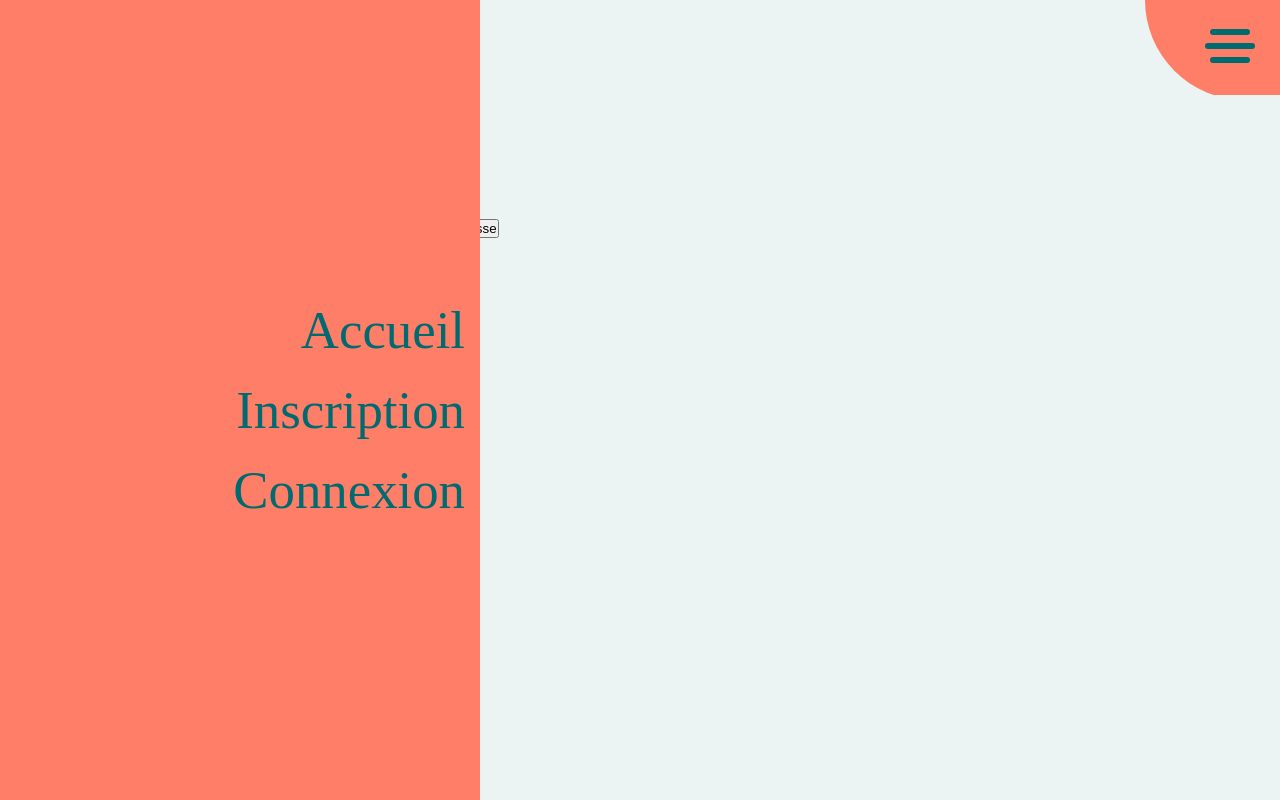
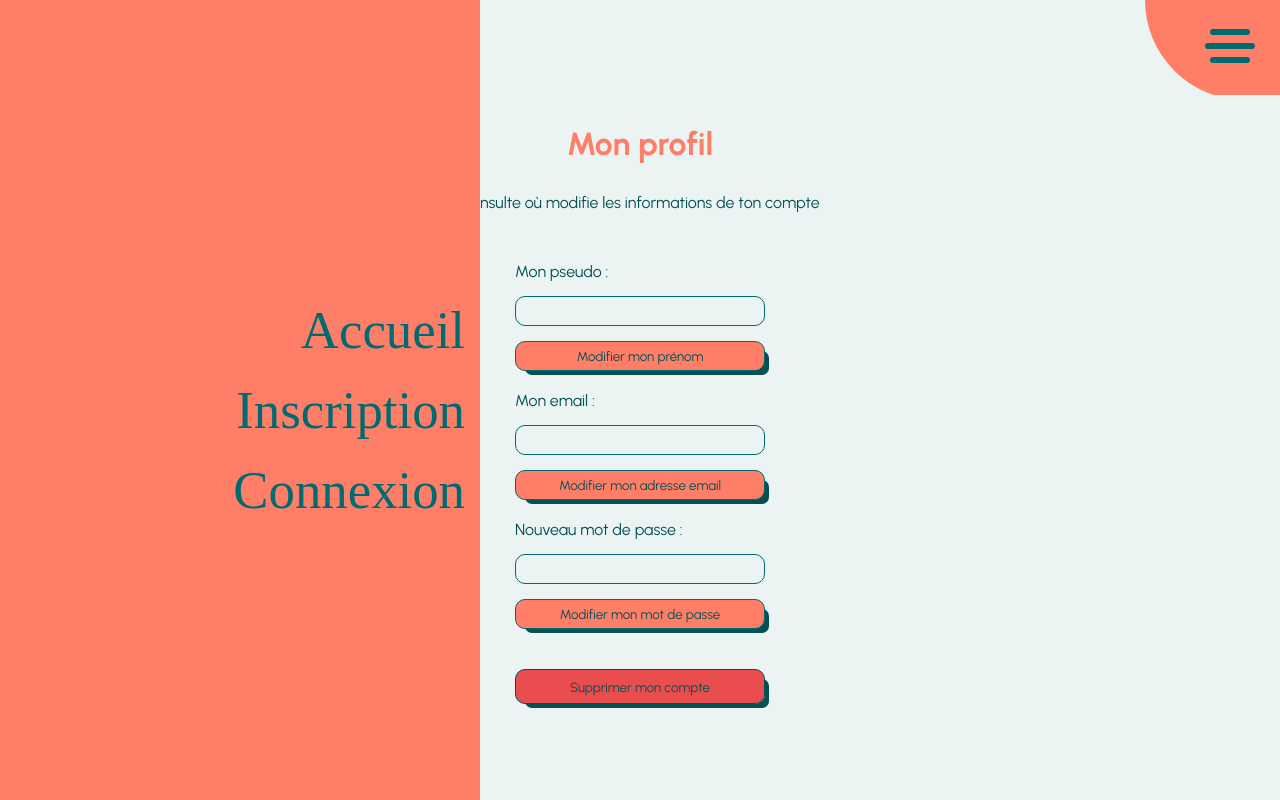
Before and after one commit to GeoffreyDEBARROS/RTBA-front, a React (Create React App) app: page /profil in a window 1280 px wide. Built offline with nearby package versions, Linux system fonts and the light colour scheme; no server answers; a web font is replaced by a local one.

Commit message:
Ajout page création B.A

```diff
--- a/src/components/Cards.js
+++ b/src/components/Cards.js
@@ -21,7 +21,7 @@ const Cards = () => {
             <h3>{item.title}</h3>
           </div>
           <div className="info-ba">
-            <span>B.A de : {item.user_id}</span>
+            <span>B.A de : {item.pseudo}</span>
             <span>{moment(item.created_at).format('DD/MM/YY')}</span>
           </div>
           <div className="text-ba">
--- a/src/components/Header.js
+++ b/src/components/Header.js
@@ -60,12 +60,17 @@ const Header = () => {
           <NavLink to="/">
             <li>Accueil</li>
           </NavLink>
+          {!localStorage.getItem("token") ? (
             <NavLink to="/inscription">
               <li>Inscription</li>
             </NavLink>
+          ) : null}
+          {!localStorage.getItem("token") ? (
             <NavLink to="/connexion">
               <li>Connexion</li>
             </NavLink>
+          ) : null}
+
           {localStorage.getItem("token") ? (
             <NavLink to="/profil">
               <li>Profil</li>
--- a/src/pages/Profil.js
+++ b/src/pages/Profil.js
@@ -1,8 +1,10 @@
 import React, { useState, useEffect } from "react";
 import Header from "../components/Header";
 import axios from "axios";
+import { useNavigate } from "react-router-dom";
 
 const Profil = () => {
+  const navigate = useNavigate();
   const userId = localStorage.getItem("id");
   const [userCo, setUserCo] = useState("");
   const [passwordInput, setPasswordInput] = useState("");
@@ -50,8 +52,8 @@ const Profil = () => {
   };
   //
 
-   // Fonction pour modifier le mot de passe du client //
-   const updatePassword = () => {
+  // Fonction pour modifier le mot de passe du client //
+  const updatePassword = () => {
     axios
       .put(`http://localhost:3001/api/users/${userId}`, {
         password: passwordInput,
@@ -63,6 +65,24 @@ const Profil = () => {
 
   const handlePasswordChange = (event) => {
     setPasswordInput(event.target.value);
+  };
+  //
+
+  // Fonction pour supprimer le compte du clien //
+  const deleteAccount = () => {
+    setTimeout(() => {
+      const confirmation = window.confirm(
+        "Êtes-vous sûr de vouloir supprimer votre compte ?"
+      );
+      if (confirmation) {
+        localStorage.removeItem("id");
+        localStorage.removeItem("name");
+        localStorage.removeItem("token");
+        axios.delete(`http://localhost:3001/api/users/${userId}`);
+        navigate("/");
+        window.location.reload();
+      }
+    }, 400);
   };
   //
 
@@ -102,6 +122,10 @@ const Profil = () => {
             />
             <button onClick={updatePassword}>Modifier mon mot de passe</button>
           </div>
+
+          <button id="delete-btn" onClick={deleteAccount}>
+            Supprimer mon compte
+          </button>
         </div>
         <p id="success-msg">{message}</p>
       </div>
--- a/src/pages/Signin.js
+++ b/src/pages/Signin.js
@@ -1,7 +1,9 @@
 import React from "react";
 import Header from "../components/Header";
+import { useNavigate } from "react-router-dom";
 
 const Signin = () => {
+  const navigate = useNavigate();
   const handleSubmit = (e) => {
     e.preventDefault();
 
@@ -55,6 +57,7 @@ const Signin = () => {
           success.innerHTML = "Compte créé !";
           setTimeout(() => {
             success.innerHTML = "";
+            navigate("/connexion");
           }, 2000);
         } else {
           throw new Error("Erreur lors de la création du compte");
--- a/src/pages/WriteBa.js
+++ b/src/pages/WriteBa.js
@@ -1,12 +1,85 @@
-import React from "react";
+import React, { useState, useEffect } from "react";
 import Header from "../components/Header";
+import moment from "moment/moment";
+import axios from "axios";
 
 const WriteBa = () => {
+  const userId = localStorage.getItem("id");
+  const [userCo, setUserCo] = useState("");
+  const [message, setMessage] = useState("");
+
+  useEffect(() => {
+    axios
+      .get(`http://localhost:3001/api/users/${userId}`)
+      .then((res) => setUserCo(res.data.member));
+  }, [userId]);
+
+  const handleSubmit = (e) => {
+    e.preventDefault();
+
+    const title = document.getElementById("title").value;
+    const pseudo = document.getElementById("pseudo").value;
+    const created_at = document.getElementById("created_at").value;
+    const content = document.getElementById("content").value;
+
+    const data = {
+      title: title,
+      pseudo: pseudo,
+      created_at: created_at,
+      content: content,
+    };
+    setMessage("B.A partagé !");
+    if (!title || !content) {
+      setMessage("Tous les champs doivent être remplis");
+      setTimeout(() => {
+        setMessage("");
+      }, 2000);
+      return;
+    }
+
+    fetch("http://localhost:3001/api/messages", {
+      method: "POST",
+      headers: {
+        "Content-Type": "application/json",
+      },
+      body: JSON.stringify(data),
+    })
+      .then((response) => {
+        if (response.ok) {
+          setTimeout(() => {
+            setMessage("");
+          }, 2000);
+        } else {
+          throw new Error("Erreur lors de la création du compte");
+        }
+      })
+      .catch((error) => {
+        console.error(error); // Gestion des erreurs
+      });
+  };
+
   return (
     <div>
       <Header />
       <div className="Write-ba">
-        <h1>Raconte ta B.A</h1>
+        <h4>Raconte ta B.A</h4>
+        <form onSubmit={handleSubmit}>
+          <label htmlFor="title">Donne un titre a ta B.A</label>
+          <input type="text" id="title" name="title" />
+          <label htmlFor="pseudo">Ton pseudo</label>
+          <input type="text" id="pseudo" name="pseudo" value={userCo.pseudo} />
+          <label htmlFor="created_at">Date d'écriture</label>
+          <input
+            type="text"
+            id="created_at"
+            name="created_at"
+            value={moment(new Date()).format("DD/MM/YY")}
+          />
+          <label htmlFor="content">Raconte !</label>
+          <textarea name="content" id="content" cols="30" rows="10"></textarea>
+          <button>Partage ta B.A !</button>
+          <span id="error">{message}</span>
+        </form>
       </div>
     </div>
   );
--- a/src/style/index.scss
+++ b/src/style/index.scss
@@ -2,3 +2,5 @@
 @import "./components/header";
 @import "./components/cards";
 @import "./components/footer";
+@import "./pages/profil";
+@import "./pages/writeBa";
--- /dev/null
+++ b/src/style/pages/_profil.scss
@@ -0,0 +1,79 @@
+.profil {
+    h4 {
+        text-align: center;
+    }
+    .account-infos {
+        display: flex;
+        flex-direction: column;
+        padding: 30px;
+        justify-content: space-evenly;
+        align-items: center;
+        font-family: font2;
+        color: rgb(5, 80, 85);
+
+        p {
+            text-align: center;
+            margin-bottom: 50px;
+        }
+
+        .userInfos {
+            display: grid;
+            grid-gap: 5px;
+
+            input {
+                width: 250px;
+                margin: 10px 0;
+                font-family: font2;
+                text-align: center;
+                height: 30px;
+                background: transparent;
+                border: 1px solid $color3;
+                border-radius: 10px;
+                transition: 0.1s;
+                color: rgb(5, 80, 85);
+
+                &:focus {
+                    outline: none;
+                    border: 3px solid $color2;
+                }
+            }
+            button {
+                height: 30px;
+                margin-bottom: 20px;
+                font-family: font2;
+                border: 1px solid $color3;
+                border-radius: 10px;
+                background: $color4;
+                color: rgb(5, 80, 85);
+                box-shadow: 7px 7px 0px -3px rgb(5, 80, 85);
+                transition: 0.3s;
+                &:active {
+                    box-shadow: 5px 5px 0px -3px rgb(5, 80, 85);
+                    transform: scale(98%);
+                }
+            }
+        }
+
+        #delete-btn {
+            height: 35px;
+            width: 250px;
+            margin-top: 20px;
+            background: rgba(233, 34, 34, 0.787);
+            border: 1px solid rgb(5, 80, 85);
+            font-family: font2;
+            color: rgb(5, 80, 85);
+            border-radius: 10px;
+            box-shadow: 7px 7px 0px -3px rgb(5, 80, 85);
+            transition: 0.3s;
+            &:active {
+                box-shadow: 5px 5px 0px -3px rgb(5, 80, 85);
+                transform: scale(98%);
+            }
+        }
+    }
+    #success-msg {
+        text-align: center;
+        font-family: font2;
+        color: green;
+    }
+}
--- /dev/null
+++ b/src/style/pages/_writeBa.scss
@@ -0,0 +1,18 @@
+.Write-ba {
+    h4 {
+        text-align: center;
+    }
+    textarea {
+        border-radius: 8px;
+        resize: none;
+        padding: 5px;
+        font-family: font2;
+        border: 2px solid $color3;
+        box-shadow: 7px 7px 0px -3px rgb(5, 80, 85);
+        transition: 0.3s;
+        &:focus {
+            outline: none;
+            box-shadow: 5px 5px 0px -3px rgb(5, 80, 85);
+        }
+    }
+}
```
Lines whose indentation alone changed are shown as unchanged.
